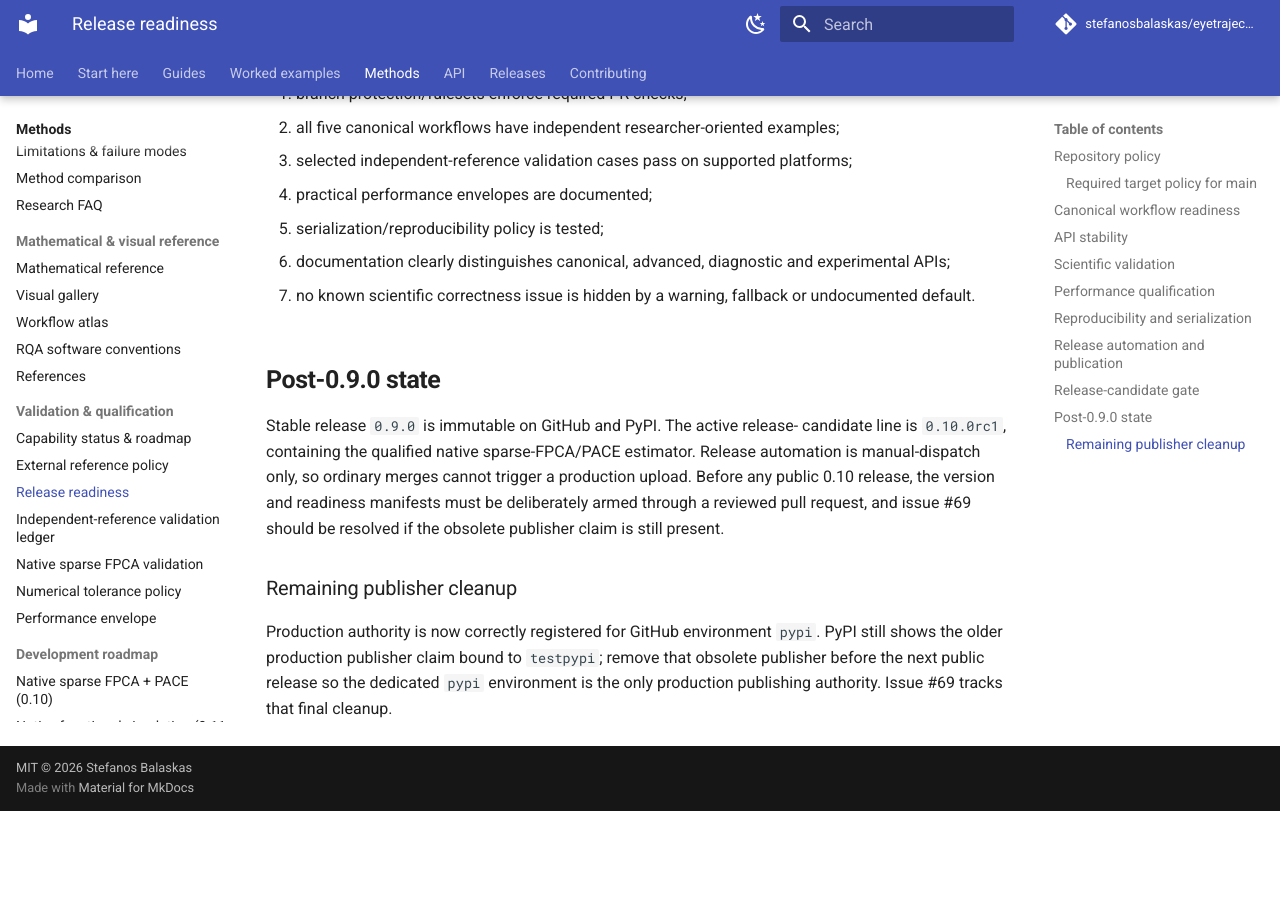
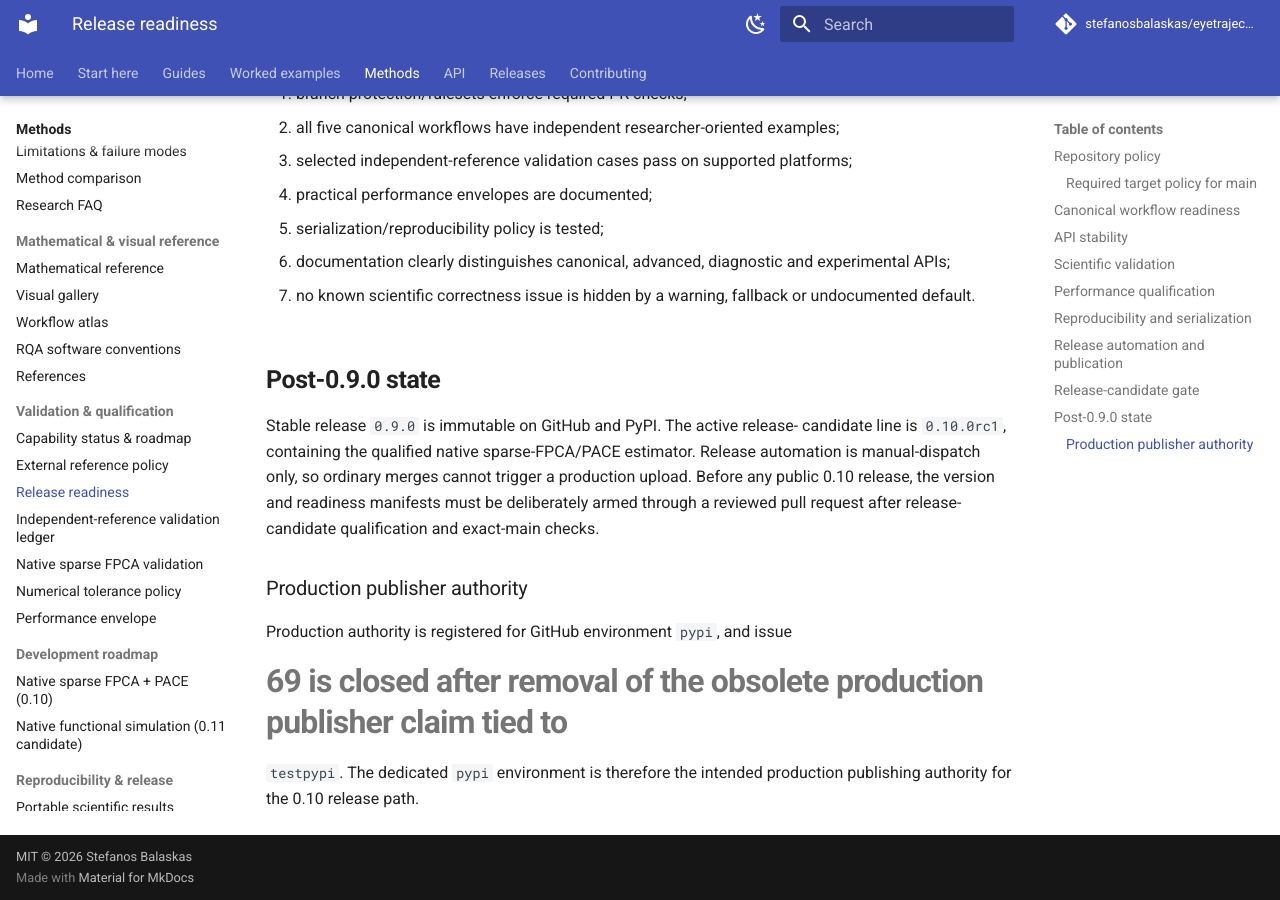
Before and after one commit to stefanosbalaskas/eyetrajectoriespy, an MkDocs documentation site: the page built from docs/release-readiness.md, in a window 1280 px wide and 900 px high, scrolled down 4540 px. Built offline with MkDocs 1.6.1 and Material for MkDocs 9.7.7, drawn with Linux system fonts in a browser that asks for light colours; comment, search, counter and statistics services are not loaded; before the commit the page ends 5351 px from its top, so only the background shows below that.

Commit message:
Remove stale publisher blocker from 0.10 readiness docs

```diff
--- a/docs/release-readiness.md
+++ b/docs/release-readiness.md
@@ -172,14 +172,11 @@
 estimator. Release automation is manual-dispatch only, so ordinary merges
 cannot trigger a production upload. Before any public 0.10 release, the version
 and readiness manifests must be deliberately armed through a reviewed pull
-request, and issue #69 should be resolved if the obsolete publisher claim is
-still present.
+request after release-candidate qualification and exact-main checks.
 
+### Production publisher authority
 
-### Remaining publisher cleanup
-
-Production authority is now correctly registered for GitHub environment
-`pypi`. PyPI still shows the older production publisher claim bound to
-`testpypi`; remove that obsolete publisher before the next public release so
-the dedicated `pypi` environment is the only production publishing authority.
-Issue #69 tracks that final cleanup.
+Production authority is registered for GitHub environment `pypi`, and issue
+#69 is closed after removal of the obsolete production publisher claim tied to
+`testpypi`. The dedicated `pypi` environment is therefore the intended
+production publishing authority for the 0.10 release path.
```
